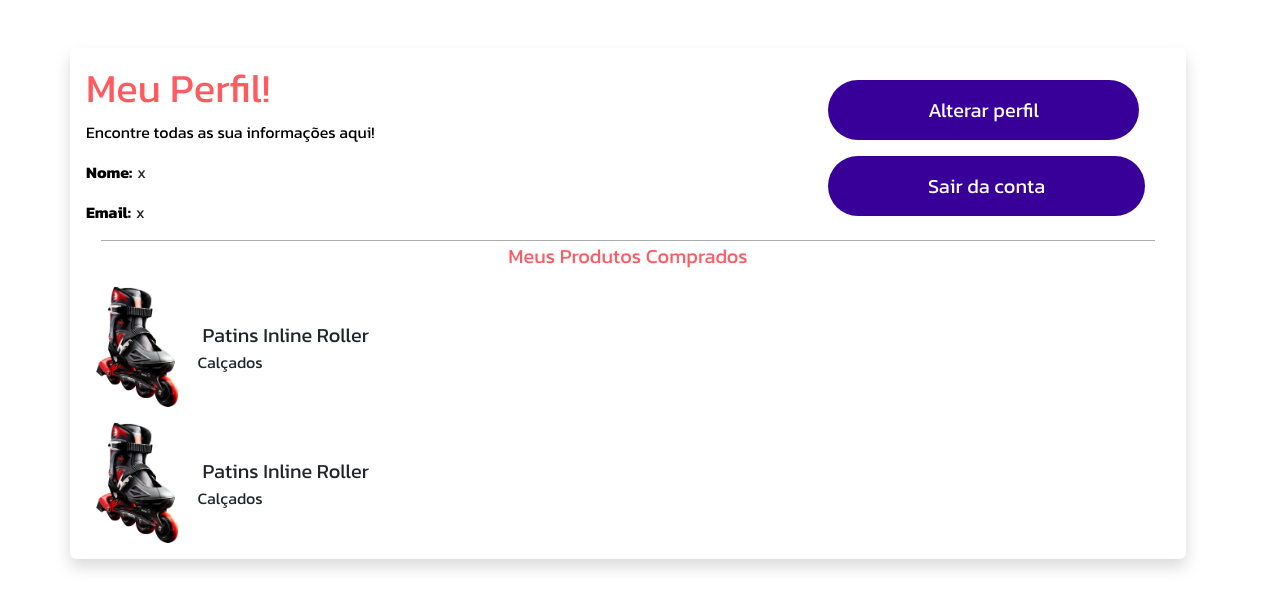
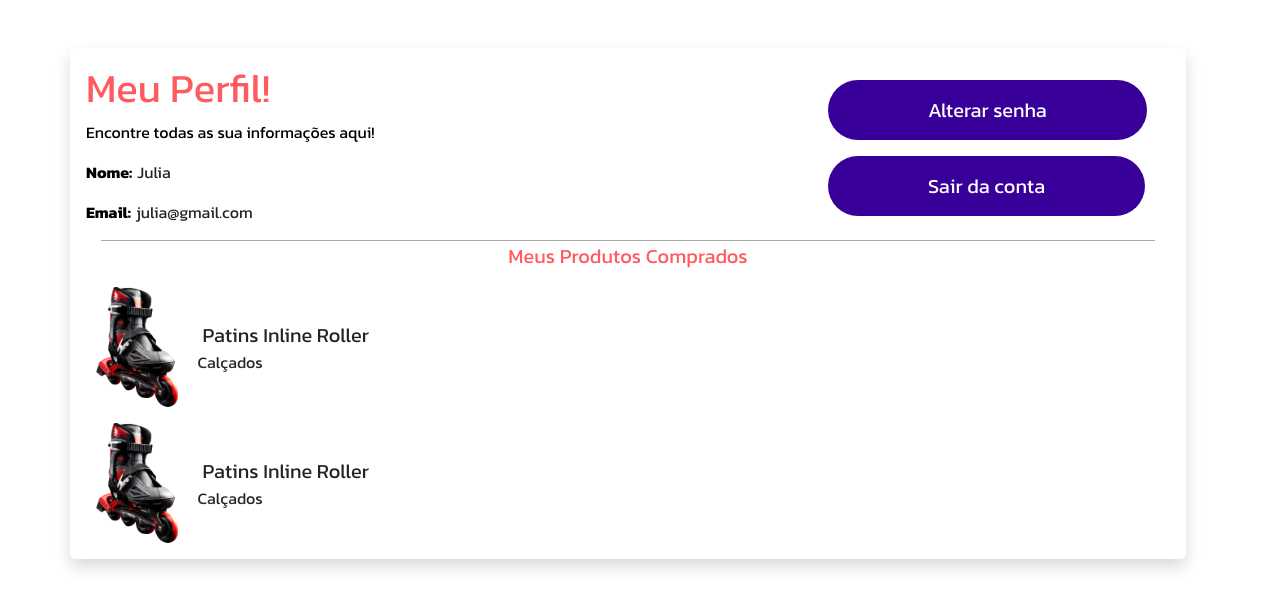
Before and after one commit to eduolmo/OutletExpressWeb, a PHP site: page /php/perfil_cliente.php in a window 1280 px wide. Shown: the part 179-778 px from the top of the page. Run offline with PHP 8.4, Linux system fonts and the light colour scheme; some libraries are stand-ins or nearby versions.

Commit message:
Add files via upload

```diff
--- a/php/cabecalho2.php
+++ b/php/cabecalho2.php
@@ -2,11 +2,16 @@
 //session_set_cookie_params(['httponly' => true]);
 session_start();
 include_once 'banco_conexao.php';
+?>
 
-?>
 <script src="https://code.jquery.com/jquery-3.4.1.min.js"></script>
+
 <!-- começo do cabecalho -->
 <header class="cabecalho">
+    <?php
+        //$_SESSION['nome_cliente'] = $lista_cliente['nome'];
+        //echo $_SESSION['nome_cliente'];
+    ?>
     <div class="cabecalho_pesquisa">
         <div class="row">
             <!-- div que contem a logo do site -->
@@ -42,12 +47,14 @@ include_once 'banco_conexao.php';
                 <div class="entrar">
                     <a href="
                     <?php
+                        echo 'perfil_cliente.php';
+                    /*
                         if(isset($_SESSION['email'])){
                             echo 'perfil_cliente.php';
                         }
                         else{
                             echo 'login2.php';
-                        }
+                        }*/
                     ?>
                     ">
                     <img class="entrar_img" src="../icones/pessoas.png" alt="">
--- a/php/perfil_cliente.php
+++ b/php/perfil_cliente.php
@@ -19,24 +19,39 @@
     <div class="row">
       <section class="shadow p-3 mb-5 bg-body rounded ">
         <div class="informacoes d-flex flex-md-row flex-column">
+
           <div class="col-md-6">
             <h1 class="perfil">Meu Perfil!</h1>
             <p class="text-md subtitulo">Encontre todas as sua informações aqui!</p>
+
             <div class="d-flex">
               <p class="text-md subtitulo"><strong>Nome:</strong></p>
-            <p class="nome">x</p>
+              <?php
+                //require_once 'cliente.php';
+                $nome_cliente = 'Julia';
+
+                echo "<p class='nome'>".$nome_cliente."</p>";
+              ?>
             </div>
+
             <div class="d-flex">
               <p class="text-md subtitulo"><strong>Email:</strong></p>
-            <p class="nome">x</p>
-          </div>
-        </div>
-        <div class="flex-column">
-          <button class="button mt-3" id="abrir_modal">Alterar perfil</button>
-          <button class="button mt-3">Sair da conta</button>
+              <?php
+                $email_cliente = 'julia@gmail.com';
+
+                echo "<p class='nome'>".$email_cliente."</p>";
+              ?>
             </div>
 
           </div>
+
+          <div class="flex-column">
+            <button class="button mt-3" id="abrir_modal">Alterar senha</button>
+            <button class="button mt-3">Sair da conta</button>
+          </div>
+        </div>
+
+
       <div class="linhas"></div>
 
       <div class="pedidos">
@@ -72,22 +87,26 @@
           <div id="modal" class="hide">
             <div class="modal-cabecalho">
               <div class="fechar" onclick="window.location.href='perfil_cliente.php'"></div>
-                                <h2 class="modal-titulo">Alterar perfil</h2>
+                <h2 class="modal-titulo">Alterar senha</h2>
+
                 <div class="p-2 mb-3">
-                                <input required class="form-control mx-auto txtinput" type="text" name="email" id="email" placeholder="Digite seu Email">
+                  <input required class="form-control mx-auto txtinput" type="password" name="senha_atual" id="email" placeholder="Senha atual">
                 </div>
 
                 <div class="p-2 mb-3">
-                                <input required class="form-control mx-auto txtinput" type="text" name="nome" id="nome" placeholder="Digite seu Nome">
+                  <input required class="form-control mx-auto txtinput" type="password" name="nova_senha" id="nome" placeholder="Nova senha">
                 </div>
+
                 <div class="p-2 mb-3">
-                                <input required class="form-control m x-auto txtinput" type="password" name="senha" id="senha" placeholder="Senha">
-                                <button id="fechar_modal" class="mt-3" onclick="window.location.href='perfil_cliente.php'">atualizar informa</button>
+                  <input required class="form-control m x-auto txtinput" type="password" name="confirmar_senha" id="senha" placeholder="Confirmar nova senha">
+
+                <div class="botoes">
+                  <input id="entrar" type="submit" onclick="" name="enviar_alteracoes" class="btn-lg but" value="Alterar">
+                  <button id="fechar_modal" class="mt-3" onclick="window.location.href='perfil_cliente.php'">Fechar</button>
+                </div>
+
               </div>
           </div>
-
-
-
 
       </section>
     </div>
```
Lines whose indentation alone changed are shown as unchanged.
